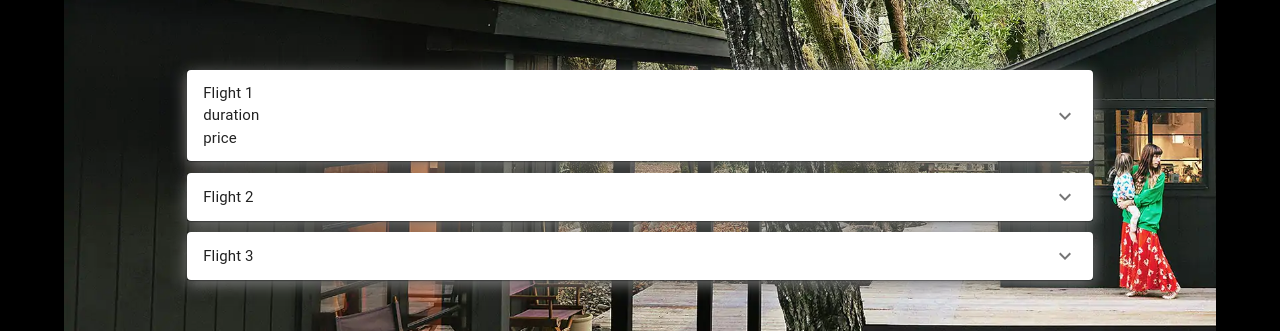
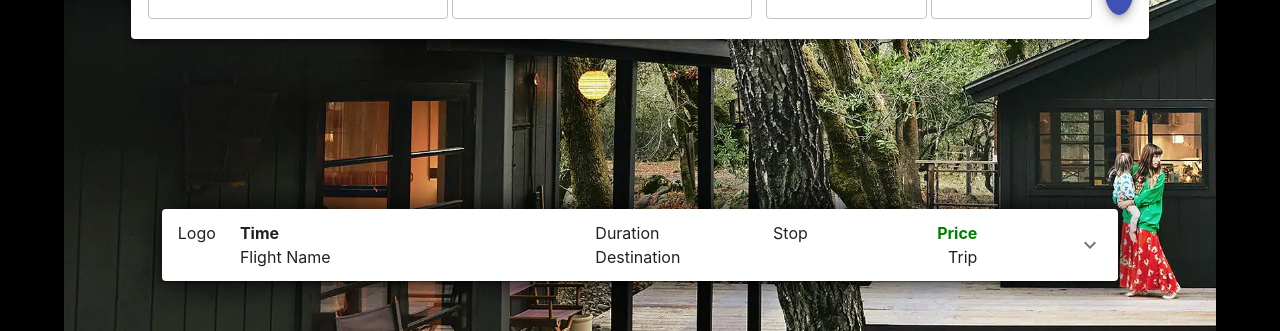
Before and after one commit to Team-Dynasty/Flight_Price_Tracker, a React (Create React App) app in the folder frontend/: page / in a window 1280 px wide. Shown: the part 327-658 px from the top of the page. Built offline with nearby package versions, Linux system fonts and the light colour scheme.

Commit message:
flight card component

```diff
--- a/frontend/src/components/Tabs/Card.css
+++ b/frontend/src/components/Tabs/Card.css
@@ -5,20 +5,110 @@
 }
 
 .F1{
-    margin: 10% 10% 1% 10%;
-    box-shadow: 0px 4px 15px grey;
-
-
-}
-.F2{
-    margin: 0% 10% 1% 10%;
-    box-shadow: 0px 4px 15px grey;
-
+    width: 84.5%;
+    margin: auto;
+    margin-top: 15%;
+    margin-bottom: 30px;
+    box-shadow: 0 0 30px black;
 }
 
-.F3{
-    margin: 0% 10% 1% 10%;
-    box-shadow: 0px 4px 15px grey;
-    margin-bottom: 10%;
+.flight_container{
+    width: 100%;
+}
 
+.logo{
+    width: 7%;
+    float: left;
 }
+
+.time_flight_container{
+    width: 40%;
+    float: left;
+}
+
+.duration_destination_container{
+    width: 20%;
+    float: left;
+}
+
+.stop{
+    width: 8%;
+    float: left;
+}
+
+.select_flight{
+    width: 10%;
+    float: left;
+    display: none;
+}
+
+.price_trip_container{
+    width: 15%;
+    float: left;
+}
+
+.price{
+    text-align: right;
+    font-weight:  bolder;
+    color: green;
+}
+
+.trip{
+    text-align: right;
+}
+
+.time{
+    font-weight: bold;
+}
+
+.flight_details{
+    width: 100%;
+}
+
+.line{
+    width: 100%;
+    display: block;
+    background-color: grey;
+    height: 1px;
+}
+
+/* .logo_internal{
+    width: 70%;
+    display: block;
+} */
+
+.details{
+    width: 93%;
+    float: right;
+}
+
+.source_arrival_time, .from, .destination_arrival_time, .to,.t, .travel_time, .dot_1{
+    display: inline-block;
+}
+
+/* .duration_internal{
+    display: block;
+} */
+
+/* .source_time{
+    display: inline-block;
+} */
+
+.travel_time{
+    padding: 10px;
+}
+
+.source_arrival_time, .destination_arrival_time{
+    margin: auto;
+    padding-left: 10px;
+    padding-right: 20px;
+}
+
+.t, .travel_time{
+    color: grey;
+    padding-left: 10px;
+}
+
+.source{
+    margin-top: 10px;
+}
--- a/frontend/src/components/Tabs/Card.js
+++ b/frontend/src/components/Tabs/Card.js
@@ -31,62 +31,55 @@ export default function SimpleAccordion() {
           aria-controls="panel1a-content"
           id="panel1a-header"
         >
-          <Typography className={classes.heading}>
-           <div>Flight 1 </div>
-           <div>duration</div>
-          <div>price</div>
-          </Typography>
+          <div className="flight_container">
+            <div className="logo">Logo</div>
+            <div className="time_flight_container">
+              <div className="time">Time</div>
+              <div className="flight_name">Flight Name</div>
+            </div>
+            <div className="duration_destination_container">
+              <div className="duration">Duration</div>
+              <div className="destination">Destination</div>
+            </div>
+            <div className="stop">Stop</div>
+            <div className="select_flight">Select Flight</div>
+            <div className="price_trip_container">
+              <div className="price">Price</div>
+              <div className="trip">Trip</div>
+            </div>
+          </div>
 
         </AccordionSummary>
         <AccordionDetails>
-          <Typography>
-            Lorem ipsum dolor sit amet, consectetur adipiscing elit. Suspendisse malesuada lacus ex,
-            sit amet blandit leo lobortis eget.
-          </Typography>
+        <div className="flight_details">
+        <div className="line"></div>
+        <div className="logo_internal"></div>
+        <div className="details">
+          <div className="source">
+           <div className="dot"></div>
+           <div className="source_time">
+            <div className="source_arrival_time">6 AM</div>
+            <div className="dot_1">&nbsp;</div>
+            <div className="from"> Dr. Babasaheb Ambedkar International Airport (NAG)</div>
+           </div>
+          </div>
+          <div className="duration_internal">
+            <div className="t">Travel Time: </div>
+            <div className="travel_time">1 Min</div>
+          </div>
+          <div className="destination">
+           <div className="dot"></div>
+           <div className="destination_time">
+            <div className="destination_arrival_time">6:01 AM</div>
+            <div className="dot_1"></div>
+            <div className="to">Chhatrapati Shivaji Maharaj International Airport (BOM)</div>
+          </div>
+          </div>
+          </div>
+        </div>
         </AccordionDetails>
       </Accordion>
       </div>
-
-      <div className= "F2">
-
-      <Accordion>
-        <AccordionSummary
-          expandIcon={<ExpandMoreIcon />}
-          aria-controls="panel2a-content"
-          id="panel2a-header"
-        >
-          <Typography className={classes.heading}>Flight 2</Typography>
-        </AccordionSummary>
-        <AccordionDetails>
-          <Typography>
-            Lorem ipsum dolor sit amet, consectetur adipiscing elit. Suspendisse malesuada lacus ex,
-            sit amet blandit leo lobortis eget.
-          </Typography>
-        </AccordionDetails>
-      </Accordion>
-      </div>
-
-      <div className= "F3">
-
-      <Accordion>
-        <AccordionSummary
-          expandIcon={<ExpandMoreIcon />}
-          aria-controls="panel2a-content"
-          id="panel2a-header"
-        >
-          <Typography className={classes.heading}>Flight 3</Typography>
-        </AccordionSummary>
-        <AccordionDetails>
-          <Typography>
-            Lorem ipsum dolor sit amet, consectetur adipiscing elit. Suspendisse malesuada lacus ex,
-            sit amet blandit leo lobortis eget.
-          </Typography>
-        </AccordionDetails>
-
-      </Accordion>
-      </div>
-
-
     </div>
   );
 }
--- a/frontend/src/components/Tabs/Hotels.js
+++ b/frontend/src/components/Tabs/Hotels.js
@@ -11,8 +11,8 @@ import TextField from '@material-ui/core/TextField';
 import Autocomplete from '@material-ui/lab/Autocomplete';
 import {KeyboardDatePicker} from "@material-ui/pickers";
 import GoogleMapReact from 'google-map-react';
-import HotelTile from './tile_components/HotelTile';
-// import HotelTile from "./tile_components/hoteltile";
+// import HotelTile from './tile_components/HotelTile';
+import HotelTile from "./tile_components/hoteltile";
 const useStyles = makeStyles((theme) => ({
   from: {
     width: '300px',
```
